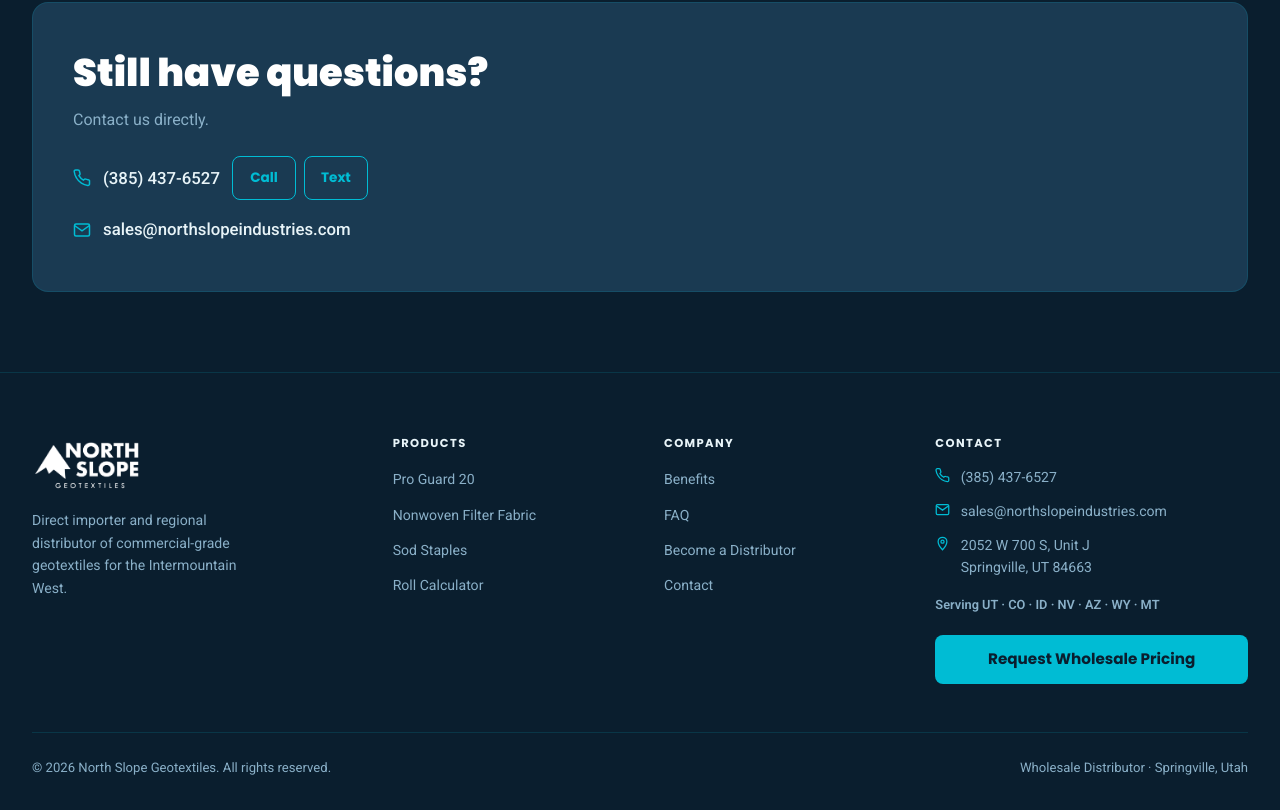
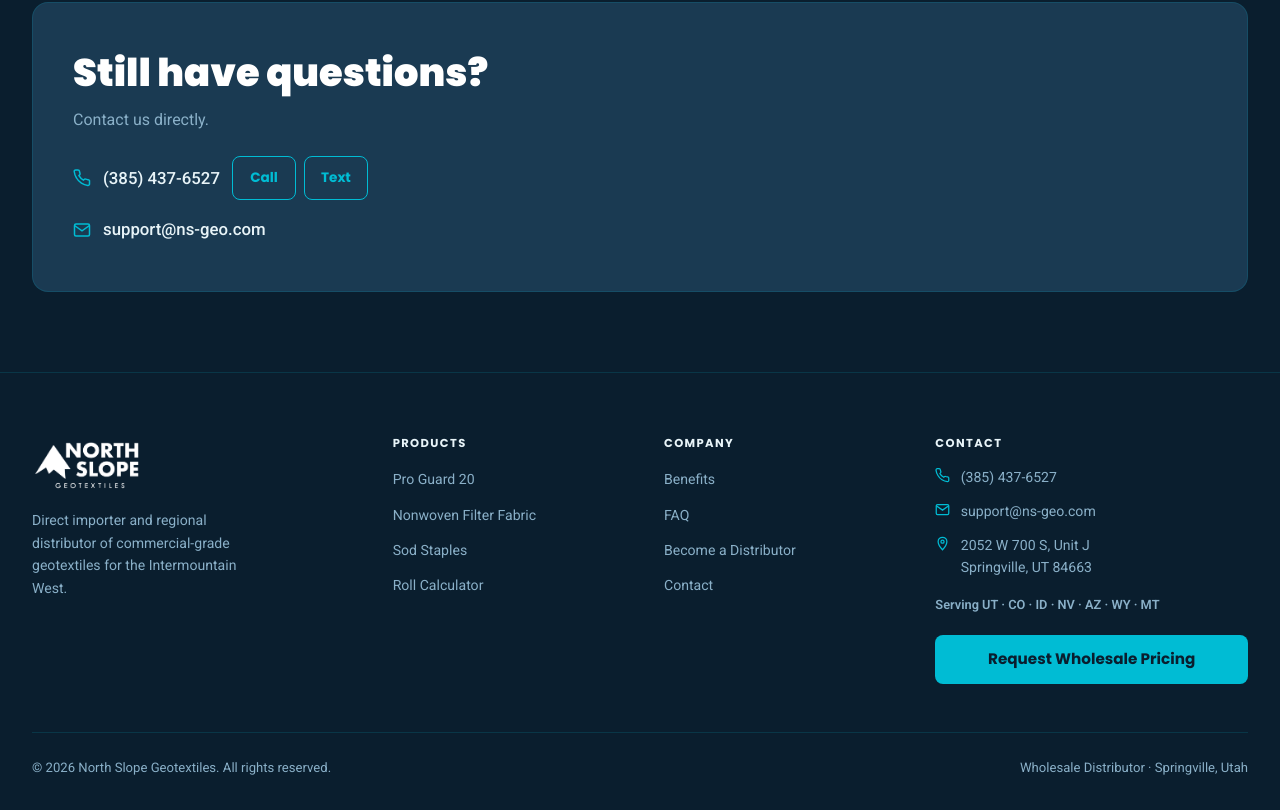
Before and after one commit to northslopeindustries/ns-geo-site, a plain HTML site: page faq.html in a window 1280 px wide. Shown: the part 1314-2124 px from the top of the page. Drawn offline with Linux system fonts and the light colour scheme.

Commit message:
Change every email address to support@ns-geo.com; footer emails are now clickable
- Website: home page contact box and footer; FAQ contractor answer,
  Still have questions? box, and footer; Products, Roll Calculator, and
  Become a Distributor footers; Become a Distributor contact box.
- Every mailto link now opens a new email to support@ns-geo.com.
- The email in every page footer is now a clickable link (turns teal on
  hover, like the footer's other links).
- Internal notes: CLAUDE.md contact details and contractor rule,
  docs/project-instructions.md contact details.

Co-Authored-By: Claude Opus 5.5 <noreply@anthropic.com>
Claude-Session: https://claude.ai/code/session_01UyrqHdUDMC6aS6971XAA8h

```diff
--- a/faq.html
+++ b/faq.html
@@ -153,7 +153,7 @@
           <summary>Do you offer contractor accounts or contractor pricing?<span class="faq-icon" aria-hidden="true"></span></summary>
           <div class="faq-answer">
             <p>Most contractors buy through one of our local distributors. You can find one on our Where to Buy page.</p>
-            <p>Need a contractor account with us directly? Send us an email at <a href="mailto:sales@northslopeindustries.com">sales@northslopeindustries.com</a>.</p>
+            <p>Need a contractor account with us directly? Send us an email at <a href="mailto:support@ns-geo.com">support@ns-geo.com</a>.</p>
           </div>
         </details>
       </div>
@@ -176,7 +176,7 @@
         </div>
         <div class="faq-contact-row">
           <svg width="18" height="18" viewBox="0 0 24 24" fill="none" stroke="currentColor" stroke-width="2" aria-hidden="true"><path d="M4 4h16c1.1 0 2 .9 2 2v12c0 1.1-.9 2-2 2H4c-1.1 0-2-.9-2-2V6c0-1.1.9-2 2-2z"/><polyline points="22,6 12,13 2,6"/></svg>
-          <a href="mailto:sales@northslopeindustries.com" class="faq-contact-value faq-contact-email">sales@<wbr>northslopeindustries.com</a>
+          <a href="mailto:support@ns-geo.com" class="faq-contact-value faq-contact-email">support@<wbr>ns-geo.com</a>
         </div>
       </div>
     </div>
@@ -224,7 +224,7 @@
           </div>
           <div class="footer-contact-item">
             <svg width="15" height="15" viewBox="0 0 24 24" fill="none" stroke="currentColor" stroke-width="2"><path d="M4 4h16c1.1 0 2 .9 2 2v12c0 1.1-.9 2-2 2H4c-1.1 0-2-.9-2-2V6c0-1.1.9-2 2-2z"/><polyline points="22,6 12,13 2,6"/></svg>
-            sales@northslopeindustries.com
+            <a href="mailto:support@ns-geo.com">support@ns-geo.com</a>
           </div>
           <div class="footer-contact-item">
             <svg width="15" height="15" viewBox="0 0 24 24" fill="none" stroke="currentColor" stroke-width="2"><path d="M12 2C8.13 2 5 5.13 5 9c0 5.25 7 13 7 13s7-7.75 7-13c0-3.87-3.13-7-7-7z"/><circle cx="12" cy="9" r="2.5"/></svg>
--- a/styles.css
+++ b/styles.css
@@ -456,6 +456,8 @@
     .footer-col ul li a:hover { color: var(--primary); }
     .footer-contact-item { display: flex; align-items: flex-start; gap: 0.65rem; font-size: 0.88rem; color: var(--muted-fg); margin-bottom: 0.7rem; }
     .footer-contact-item svg { color: var(--primary); flex-shrink: 0; margin-top: 2px; }
+    .footer-contact-item a { transition: color 0.15s; }
+    .footer-contact-item a:hover { color: var(--primary); }
     .footer-contact-item:last-of-type { margin-bottom: 1rem; }
     .footer-serving { font-size: 0.8rem; font-weight: 700; color: var(--muted-fg); margin-bottom: 1.25rem; }
     .footer-bottom {
```
Also changed, not shown: become-a-distributor.html (+2 -2 lines), index.html (+2 -2 lines), products.html (+1 -1 lines), roll-calculator.html (+1 -1 lines), 2 other files.
